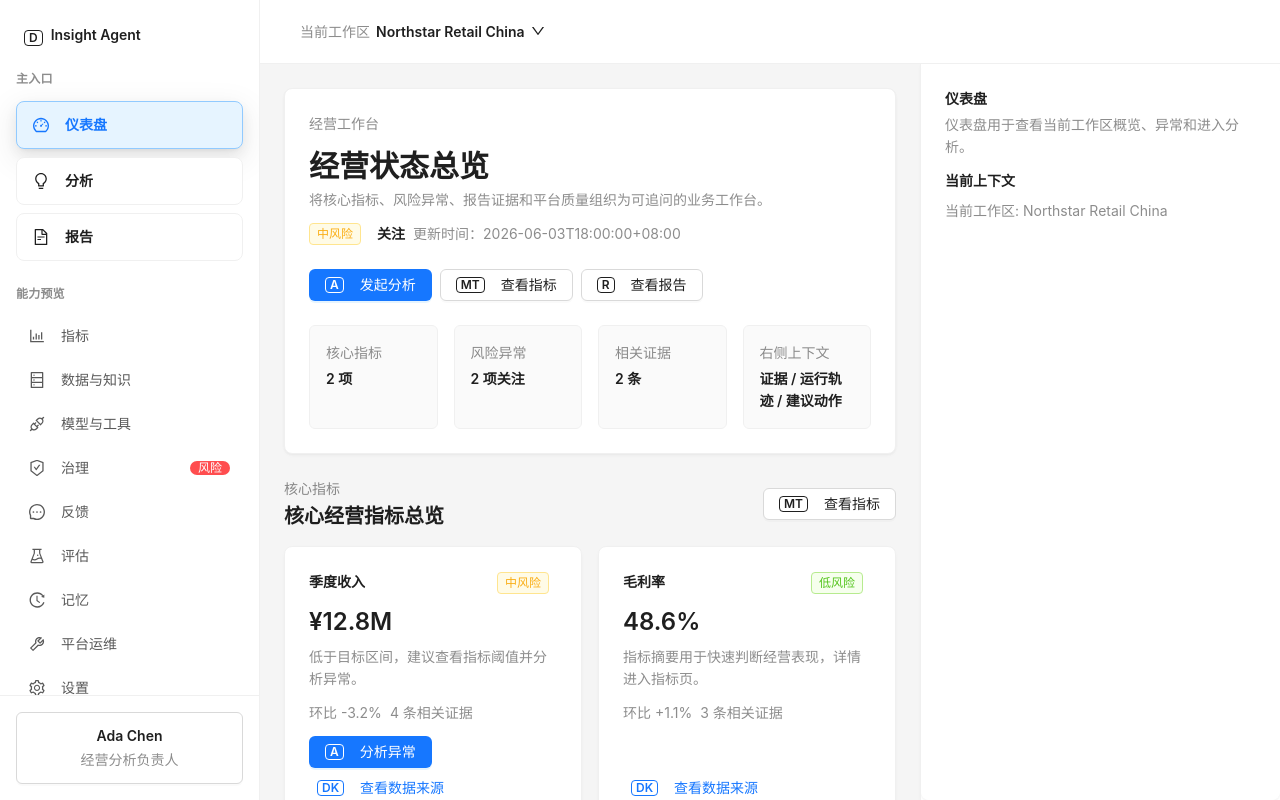
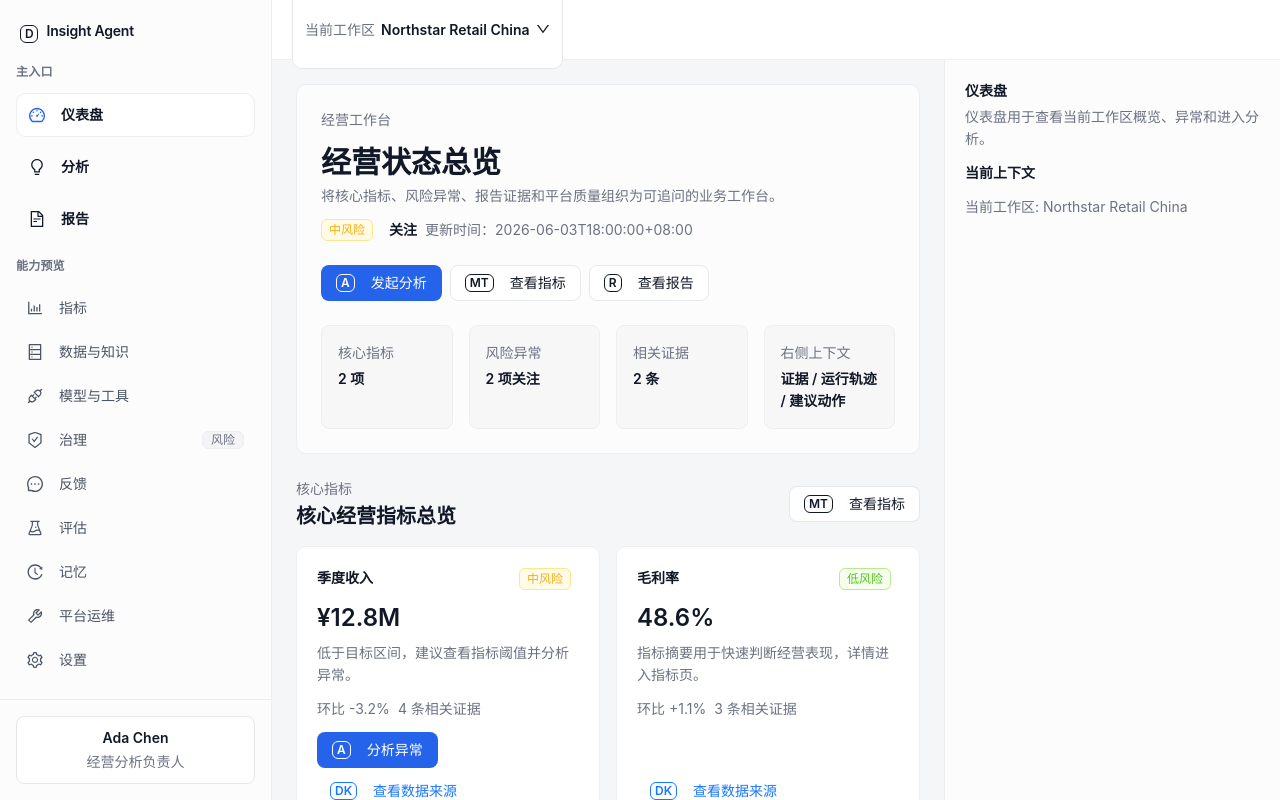
Before and after one commit to arveno/insight-agent-platform, a React (Vite) app in the folder apps/web/: page / in a window 1280 px wide. Built offline with nearby package versions, Linux system fonts and the light colour scheme.

Commit message:
style: 收敛静态壳层视觉 token

```diff
--- a/apps/web/src/app/layout/AppShell.tsx
+++ b/apps/web/src/app/layout/AppShell.tsx
@@ -11,6 +11,7 @@ import {
   HeaderBar,
   LeftNav,
   localeOptions,
+  shellThemeTokens,
   type AppLocale,
   type ThemeMode,
   useI18n
@@ -45,7 +46,7 @@ export function AppShell() {
     ? activeRoute
     : undefined;
   const userPreferenceContent = (
-    <Space direction="vertical" size={12} style={{ minWidth: 240 }}>
+    <Space direction="vertical" size={shellThemeTokens.shellSectionGap} style={{ minWidth: 240 }}>
       <Space direction="vertical" size={4}>
         <Typography.Text strong>{appShellStaticViewModel.currentUser.displayName}</Typography.Text>
         <Typography.Text type="secondary">
@@ -112,8 +113,17 @@ export function AppShell() {
             width: "100%"
           }}
         >
-          <div style={{ flex: "0 0 auto", paddingBlock: token.paddingLG, paddingInline: 24 }}>
-            <Typography.Text strong>
+          <div
+            style={{
+              flex: "0 0 auto",
+              paddingBlock: shellThemeTokens.panelPadding,
+              paddingInline: shellThemeTokens.headerPaddingInline
+            }}
+          >
+            <Typography.Text
+              strong
+              style={{ color: token.colorText, display: "inline-flex", letterSpacing: -0.2 }}
+            >
               <AppIcon name="dashboard" title={t("appName")} variant="badge" />
               {t("appName")}
             </Typography.Text>
@@ -129,7 +139,7 @@ export function AppShell() {
             style={{
               borderTop: `1px solid ${token.colorBorderSecondary}`,
               flex: "0 0 auto",
-              padding: token.padding
+              padding: shellThemeTokens.shellFooterPadding
             }}
           >
             <Popover
@@ -138,7 +148,16 @@ export function AppShell() {
               title={t("userMenu")}
               trigger="click"
             >
-              <Button block style={{ height: "auto", paddingBlock: token.paddingSM }}>
+              <Button
+                block
+                style={{
+                  height: "auto",
+                  justifyContent: "flex-start",
+                  paddingBlock: shellThemeTokens.userButtonPaddingBlock,
+                  paddingInline: shellThemeTokens.userButtonPaddingInline
+                }}
+                type="default"
+              >
                 <Space direction="vertical" size={2} style={{ width: "100%" }}>
                   <Typography.Text strong>
                     {appShellStaticViewModel.currentUser.displayName}
--- a/apps/web/src/app/layout/AppShellInspector.tsx
+++ b/apps/web/src/app/layout/AppShellInspector.tsx
@@ -1,6 +1,6 @@
 import { Space, Typography, theme } from "antd";
 
-import { RightAssistPanel, type I18nMessageKey, useI18n } from "../../shared";
+import { RightAssistPanel, shellThemeTokens, type I18nMessageKey, useI18n } from "../../shared";
 import type { AppShellInspectorViewModel } from "../models";
 
 export type AppShellInspectorProps = {
@@ -17,7 +17,11 @@ export function AppShellInspector({ inspector, workspaceName }: AppShellInspecto
       description={t(inspector.descriptionKey as I18nMessageKey)}
       title={t(inspector.titleKey as I18nMessageKey)}
     >
-      <Space direction="vertical" size={8} style={{ width: "100%" }}>
+      <Space
+        direction="vertical"
+        size={shellThemeTokens.shellSectionGap}
+        style={{ width: "100%" }}
+      >
         <Typography.Text strong>{t("shell.inspector.contextLabel")}</Typography.Text>
         <Typography.Paragraph
           style={{ color: token.colorTextDescription, margin: 0 }}
--- a/apps/web/src/shared/layout/shell/AppShellLayout.tsx
+++ b/apps/web/src/shared/layout/shell/AppShellLayout.tsx
@@ -27,6 +27,7 @@ export function AppShellLayout({
   rightAssistPanel
 }: AppShellLayoutProps) {
   const { token } = theme.useToken();
+  const border = `${shellThemeTokens.surfaceBorderWidth}px solid ${token.colorBorderSecondary}`;
 
   return (
     <Layout
@@ -40,8 +41,8 @@ export function AppShellLayout({
       {leftNav ? (
         <Sider
           style={{
-            background: token.colorBgContainer,
-            borderInlineEnd: `1px solid ${token.colorBorderSecondary}`,
+            background: token.colorBgElevated,
+            borderInlineEnd: border,
             height: "100%",
             overflow: "hidden"
           }}
@@ -55,7 +56,7 @@ export function AppShellLayout({
           <Header
             style={{
               background: token.colorBgContainer,
-              borderBottom: `1px solid ${token.colorBorderSecondary}`,
+              borderBottom: border,
               flex: `0 0 ${shellThemeTokens.headerHeight}px`,
               height: shellThemeTokens.headerHeight,
               lineHeight: `${shellThemeTokens.headerHeight}px`,
--- a/apps/web/src/shared/layout/shell/HeaderBar.tsx
+++ b/apps/web/src/shared/layout/shell/HeaderBar.tsx
@@ -2,6 +2,8 @@ import type { ReactNode } from "react";
 import { CheckOutlined, DownOutlined } from "@ant-design/icons";
 import { Button, Dropdown, Flex, Space, Typography, theme } from "antd";
 import type { ItemType } from "antd/es/menu/interface";
+
+import { shellThemeTokens } from "../../theme";
 
 export type HeaderBarWorkspaceOption = {
   name: string;
@@ -63,7 +65,11 @@ export function HeaderBar({
     <Flex
       align="center"
       justify="space-between"
-      style={{ gap: token.margin, height: "100%", paddingInline: 24 }}
+      style={{
+        gap: token.margin,
+        height: "100%",
+        paddingInline: shellThemeTokens.headerPaddingInline
+      }}
     >
       <Dropdown
         menu={{
@@ -80,7 +86,16 @@ export function HeaderBar({
         placement="bottomLeft"
         trigger={["click"]}
       >
-        <Button style={{ height: "auto", paddingBlock: token.paddingXS }} type="text">
+        <Button
+          size="small"
+          style={{
+            borderRadius: shellThemeTokens.borderRadiusLG,
+            height: "auto",
+            paddingBlock: shellThemeTokens.navPreviewPaddingBlock,
+            paddingInline: shellThemeTokens.navPrimaryPaddingInline
+          }}
+          type="default"
+        >
           <Space size={6}>
             <Typography.Text type="secondary">{workspaceLabel}</Typography.Text>
             <Typography.Text strong>{currentWorkspaceName}</Typography.Text>
@@ -89,7 +104,9 @@ export function HeaderBar({
         </Button>
       </Dropdown>
       {feedback ? (
-        <Typography.Text style={{ color: token.colorTextDescription }}>{feedback}</Typography.Text>
+        <Typography.Text style={{ color: token.colorTextDescription, fontSize: token.fontSizeSM }}>
+          {feedback}
+        </Typography.Text>
       ) : null}
     </Flex>
   );
--- a/apps/web/src/shared/layout/shell/LeftNav.tsx
+++ b/apps/web/src/shared/layout/shell/LeftNav.tsx
@@ -1,5 +1,7 @@
 import type { ReactNode } from "react";
-import { Badge, Button, Flex, Space, Typography, theme } from "antd";
+import { Button, Flex, Space, Typography, theme } from "antd";
+
+import { shellThemeTokens } from "../../theme";
 
 export type NavigationItem = {
   badge?: ReactNode;
@@ -34,7 +36,12 @@ export function LeftNav({ groups, onSelect, selectedKey }: LeftNavProps) {
   return (
     <nav
       aria-label="Shell navigation"
-      style={{ display: "flex", flexDirection: "column", gap: token.marginLG, paddingInline: 16 }}
+      style={{
+        display: "flex",
+        flexDirection: "column",
+        gap: shellThemeTokens.navGroupGap,
+        paddingInline: shellThemeTokens.navPaddingInline
+      }}
     >
       {groups.map((group) => (
         <section key={group.key}>
@@ -53,10 +60,32 @@ export function LeftNav({ groups, onSelect, selectedKey }: LeftNavProps) {
               {group.label}
             </Typography.Text>
           ) : null}
-          <Space direction="vertical" size={group.kind === "primary" ? 8 : 4} style={{ width: "100%" }}>
+          <Space
+            direction="vertical"
+            size={
+              group.kind === "primary"
+                ? shellThemeTokens.navPrimaryItemGap
+                : shellThemeTokens.navPreviewItemGap
+            }
+            style={{ width: "100%" }}
+          >
             {group.items.map((item) => {
               const isPrimary = group.kind === "primary";
               const isSelected = selectedKey === item.key;
+              const iconColor = isSelected
+                ? token.colorPrimary
+                : isPrimary
+                  ? token.colorText
+                  : token.colorTextSecondary;
+              const itemBackground = isSelected
+                ? isPrimary
+                  ? token.colorBgContainer
+                  : token.colorFillSecondary
+                : "transparent";
+              const itemBorderColor =
+                isSelected && isPrimary ? token.colorBorderSecondary : "transparent";
+              const itemTextColor =
+                isPrimary || isSelected ? token.colorText : token.colorTextSecondary;
 
               return (
                 <Button
@@ -67,34 +96,26 @@ export function LeftNav({ groups, onSelect, selectedKey }: LeftNavProps) {
                   onClick={() => onSelect?.(item.key)}
                   style={{
                     alignItems: "center",
-                    background: isPrimary
-                      ? isSelected
-                        ? token.colorPrimaryBg
-                        : token.colorBgContainer
-                      : isSelected
-                        ? token.colorFillSecondary
-                        : "transparent",
-                    border: isPrimary
-                      ? `1px solid ${isSelected ? token.colorPrimaryBorder : token.colorBorderSecondary}`
-                      : "1px solid transparent",
-                    borderRadius: token.borderRadiusLG,
-                    boxShadow: isPrimary && isSelected ? token.boxShadowSecondary : "none",
+                    background: itemBackground,
+                    border: `1px solid ${itemBorderColor}`,
+                    borderRadius: shellThemeTokens.borderRadiusLG,
+                    boxShadow: "none",
                     display: "flex",
                     height: "auto",
                     justifyContent: "space-between",
-                    paddingBlock: isPrimary ? token.paddingSM : token.paddingXS,
-                    paddingInline: isPrimary ? token.padding : token.paddingSM
+                    paddingBlock: isPrimary
+                      ? shellThemeTokens.navPrimaryPaddingBlock
+                      : shellThemeTokens.navPreviewPaddingBlock,
+                    paddingInline: isPrimary
+                      ? shellThemeTokens.navPrimaryPaddingInline
+                      : shellThemeTokens.navPreviewPaddingInline
                   }}
                   type="text"
                 >
                   <Flex align="center" gap={token.marginXS} style={{ minWidth: 0 }}>
                     <span
                       style={{
-                        color: isSelected
-                          ? token.colorPrimary
-                          : isPrimary
-                            ? token.colorText
-                            : token.colorTextSecondary,
+                        color: iconColor,
                         display: "inline-flex"
                       }}
                     >
@@ -104,11 +125,7 @@ export function LeftNav({ groups, onSelect, selectedKey }: LeftNavProps) {
                       ellipsis
                       strong={isPrimary}
                       style={{
-                        color: isSelected
-                          ? token.colorPrimary
-                          : isPrimary
-                            ? token.colorText
-                            : token.colorTextSecondary,
+                        color: itemTextColor,
                         textAlign: "left"
                       }}
                     >
@@ -116,7 +133,20 @@ export function LeftNav({ groups, onSelect, selectedKey }: LeftNavProps) {
                     </Typography.Text>
                   </Flex>
                   {item.badge ? (
-                    <Badge color={token.colorError} count={item.badge} size="small" />
+                    <span
+                      style={{
+                        background: token.colorFillSecondary,
+                        border: `1px solid ${token.colorBorderSecondary}`,
+                        borderRadius: token.borderRadiusSM,
+                        color: token.colorTextDescription,
+                        fontSize: token.fontSizeSM,
+                        lineHeight: 1,
+                        paddingBlock: 2,
+                        paddingInline: token.paddingXS
+                      }}
+                    >
+                      {item.badge}
+                    </span>
                   ) : null}
                 </Button>
               );
--- a/apps/web/src/shared/layout/shell/RightAssistPanel.tsx
+++ b/apps/web/src/shared/layout/shell/RightAssistPanel.tsx
@@ -1,6 +1,7 @@
 import type { ReactNode } from "react";
 import { Card, Space, Typography, theme } from "antd";
 
+import { shellThemeTokens } from "../../theme";
 import { EmptyState, type EmptyStateProps } from "../../ui";
 
 export type RightAssistPanelProps = {
@@ -26,7 +27,7 @@ export function RightAssistPanel({
   empty,
   open = true,
   title,
-  width = 360
+  width = shellThemeTokens.inspectorWidth
 }: RightAssistPanelProps) {
   const { token } = theme.useToken();
 
@@ -40,7 +41,6 @@ export function RightAssistPanel({
         alignSelf: "stretch",
         background: token.colorBgElevated,
         borderLeft: `1px solid ${token.colorBorderSecondary}`,
-        boxShadow: token.boxShadowTertiary,
         flex: `0 0 ${width}px`,
         maxWidth: width,
         minHeight: 0,
@@ -51,10 +51,10 @@ export function RightAssistPanel({
     >
       <Card
         style={{ background: "transparent", minHeight: "100%" }}
-        styles={{ body: { padding: token.paddingLG } }}
+        styles={{ body: { padding: shellThemeTokens.panelPadding } }}
         variant="borderless"
       >
-        <Space direction="vertical" size={12} style={{ width: "100%" }}>
+        <Space direction="vertical" size={shellThemeTokens.shellSectionGap} style={{ width: "100%" }}>
           <Space align="start" style={{ justifyContent: "space-between", width: "100%" }}>
             <Space direction="vertical" size={4}>
               <Typography.Text strong>{title}</Typography.Text>
--- a/apps/web/src/shared/theme/antdTheme.ts
+++ b/apps/web/src/shared/theme/antdTheme.ts
@@ -3,19 +3,141 @@ import { theme, type ThemeConfig } from "antd";
 import { shellThemeTokens } from "./tokens";
 import type { ResolvedThemeMode } from "./themeTypes";
 
-const baseToken: ThemeConfig["token"] = {
+const baseToken = {
   borderRadius: shellThemeTokens.borderRadius,
-  colorPrimary: shellThemeTokens.colorPrimary
+  borderRadiusLG: shellThemeTokens.borderRadiusLG,
+  borderRadiusSM: shellThemeTokens.borderRadiusSM,
+  boxShadow: "0 1px 2px rgba(15, 23, 42, 0.04)",
+  boxShadowSecondary: "0 1px 2px rgba(15, 23, 42, 0.04)",
+  boxShadowTertiary: "none",
+  colorPrimary: shellThemeTokens.colorPrimary,
+  controlHeight: 36,
+  controlHeightSM: 30
+} satisfies ThemeConfig["token"];
+
+const lightToken = {
+  ...baseToken,
+  colorBgElevated: "#fcfcfd",
+  colorBgLayout: "#f5f6f8",
+  colorBorder: "#e5e7eb",
+  colorBorderSecondary: "#eceef2",
+  colorFillSecondary: "#f3f4f6",
+  colorFillTertiary: "#f8fafc",
+  colorPrimaryBg: "#eff6ff",
+  colorPrimaryBorder: "#dbeafe",
+  colorText: "#111827",
+  colorTextDescription: "#6b7280",
+  colorTextSecondary: "#4b5563",
+  controlItemBgActive: "#eef4ff",
+  controlItemBgActiveHover: "#e8f0ff"
+} satisfies ThemeConfig["token"];
+
+const darkToken = {
+  ...baseToken,
+  colorBgElevated: "#151821",
+  colorBgLayout: "#10131a",
+  colorBorder: "#2b3340",
+  colorBorderSecondary: "#222a36",
+  colorFillSecondary: "#1b2230",
+  colorFillTertiary: "#151b26",
+  colorPrimaryBg: "#172554",
+  colorPrimaryBorder: "#1d4ed8",
+  colorText: "#f3f4f6",
+  colorTextDescription: "#9ca3af",
+  colorTextSecondary: "#c5cad3",
+  controlItemBgActive: "#172554",
+  controlItemBgActiveHover: "#1e3a8a"
+} satisfies ThemeConfig["token"];
+
+const sharedComponentTheme: ThemeConfig["components"] = {
+  Button: {
+    borderColorDisabled: "#d0d5dd",
+    defaultActiveBg: "#ffffff",
+    defaultActiveBorderColor: "#d0d5dd",
+    defaultActiveColor: "#111827",
+    defaultBg: "#ffffff",
+    defaultBorderColor: "#e5e7eb",
+    defaultColor: "#111827",
+    defaultHoverBg: "#ffffff",
+    defaultHoverBorderColor: "#d0d5dd",
+    defaultHoverColor: "#111827",
+    defaultShadow: "none",
+    fontWeight: 500,
+    linkHoverBg: "transparent",
+    paddingBlock: 4,
+    paddingBlockSM: 4,
+    paddingInline: 14,
+    paddingInlineSM: 12,
+    primaryShadow: "none",
+    textHoverBg: "#f3f4f6"
+  },
+  Card: {
+    actionsBg: "#ffffff",
+    bodyPadding: shellThemeTokens.panelPadding,
+    bodyPaddingSM: 16,
+    extraColor: "#6b7280",
+    headerBg: "transparent",
+    headerHeight: 48,
+    headerHeightSM: 40,
+    headerPadding: shellThemeTokens.panelPadding,
+    headerPaddingSM: 16
+  },
+  Dropdown: {
+    paddingBlock: 4
+  },
+  Layout: {
+    bodyBg: "#f5f6f8",
+    headerBg: "#ffffff",
+    headerColor: "#111827",
+    headerHeight: shellThemeTokens.headerHeight,
+    headerPadding: `0 ${shellThemeTokens.headerPaddingInline}px`,
+    lightSiderBg: "#fcfcfd",
+    siderBg: "#fcfcfd"
+  },
+  Popover: {
+    titleMinWidth: shellThemeTokens.popoverMinWidth
+  }
 };
 
 export const lightAntdTheme: ThemeConfig = {
   algorithm: theme.defaultAlgorithm,
-  token: baseToken
+  components: sharedComponentTheme,
+  token: lightToken
 };
 
 export const darkAntdTheme: ThemeConfig = {
   algorithm: theme.darkAlgorithm,
-  token: baseToken
+  components: {
+    ...sharedComponentTheme,
+    Button: {
+      ...sharedComponentTheme.Button,
+      borderColorDisabled: "#3a4555",
+      defaultActiveBg: "#171b23",
+      defaultActiveBorderColor: "#3a4555",
+      defaultActiveColor: "#f3f4f6",
+      defaultBg: "#171b23",
+      defaultBorderColor: "#2b3340",
+      defaultColor: "#f3f4f6",
+      defaultHoverBg: "#171b23",
+      defaultHoverBorderColor: "#3a4555",
+      defaultHoverColor: "#f3f4f6",
+      textHoverBg: "#1b2230"
+    },
+    Card: {
+      ...sharedComponentTheme.Card,
+      actionsBg: "#171b23",
+      extraColor: "#9ca3af"
+    },
+    Layout: {
+      ...sharedComponentTheme.Layout,
+      bodyBg: "#10131a",
+      headerBg: "#171b23",
+      headerColor: "#f3f4f6",
+      lightSiderBg: "#151821",
+      siderBg: "#151821"
+    }
+  },
+  token: darkToken
 };
 
 /**
--- a/apps/web/src/shared/ui/cards/AppBaseCard.tsx
+++ b/apps/web/src/shared/ui/cards/AppBaseCard.tsx
@@ -16,9 +16,6 @@ export function AppBaseCard({
   return (
     <Card
       style={{
-        background: token.colorBgContainer,
-        borderColor: token.colorBorderSecondary,
-        boxShadow: token.boxShadowTertiary,
         height: "100%",
         width: "100%"
       }}
```
Also changed, not shown: apps/web/src/shared/theme/tokens.ts (+23 -4 lines).
